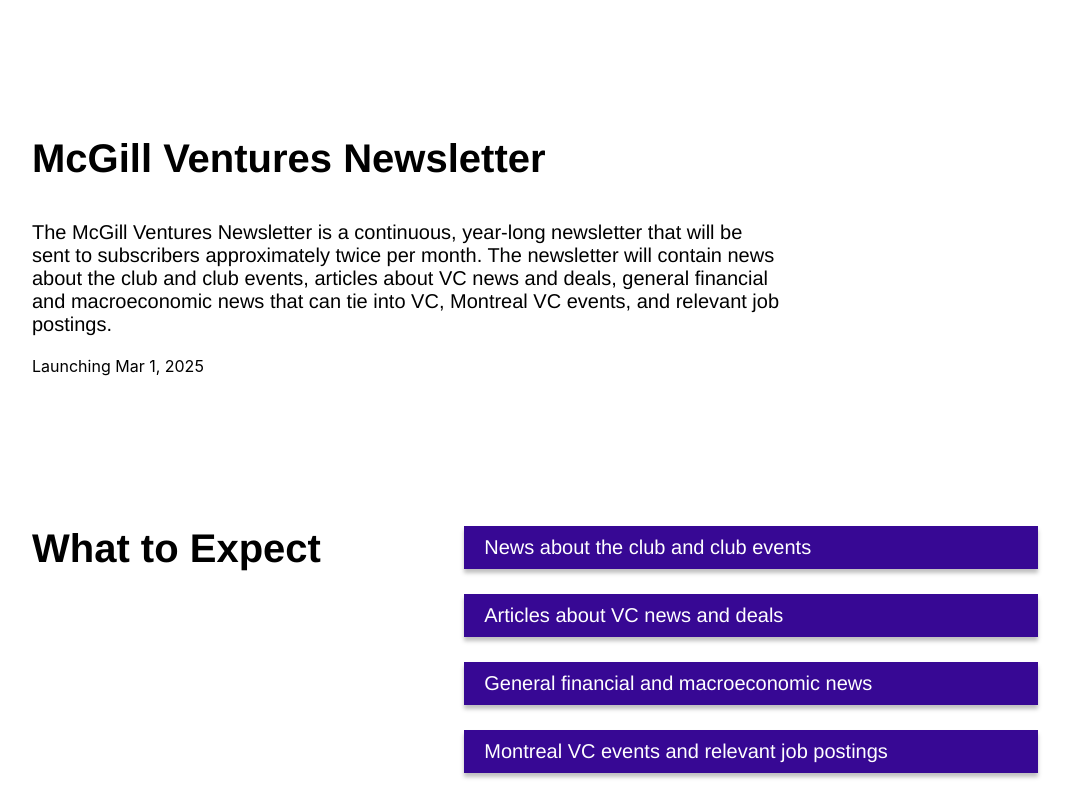
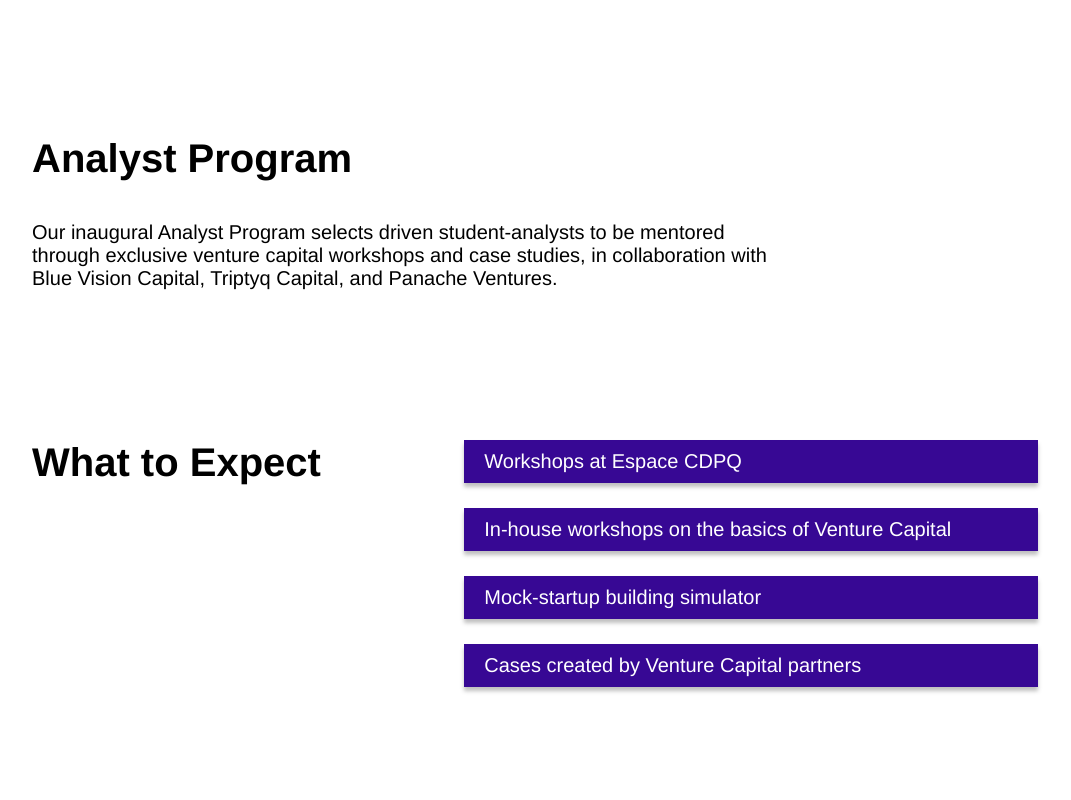
Before and after one commit to wasifsomji/McGillVentures, a React (Create React App) app: page /programs in a window 1280 px wide. Shown: the part 2500-3300 px from the top of the page, without its empty margins (96-1167 px from the left). Built offline with nearby package versions, Linux system fonts and the light colour scheme; no server answers.

Commit message:
removed newsletter from programs

```diff
--- a/src/pages/Program/AnalystProgram.tsx
+++ b/src/pages/Program/AnalystProgram.tsx
@@ -275,7 +275,6 @@ const Program = () => {
             <Stack direction="column" padding="0 10% 10% 10%">
                 <VenturesFund/>
                 <HealthTechInnovation />
-                <McGillVenturesNewsletter />
                 <AnalystProgram />
                 <VenturesAdvisory />
             </Stack>
```
